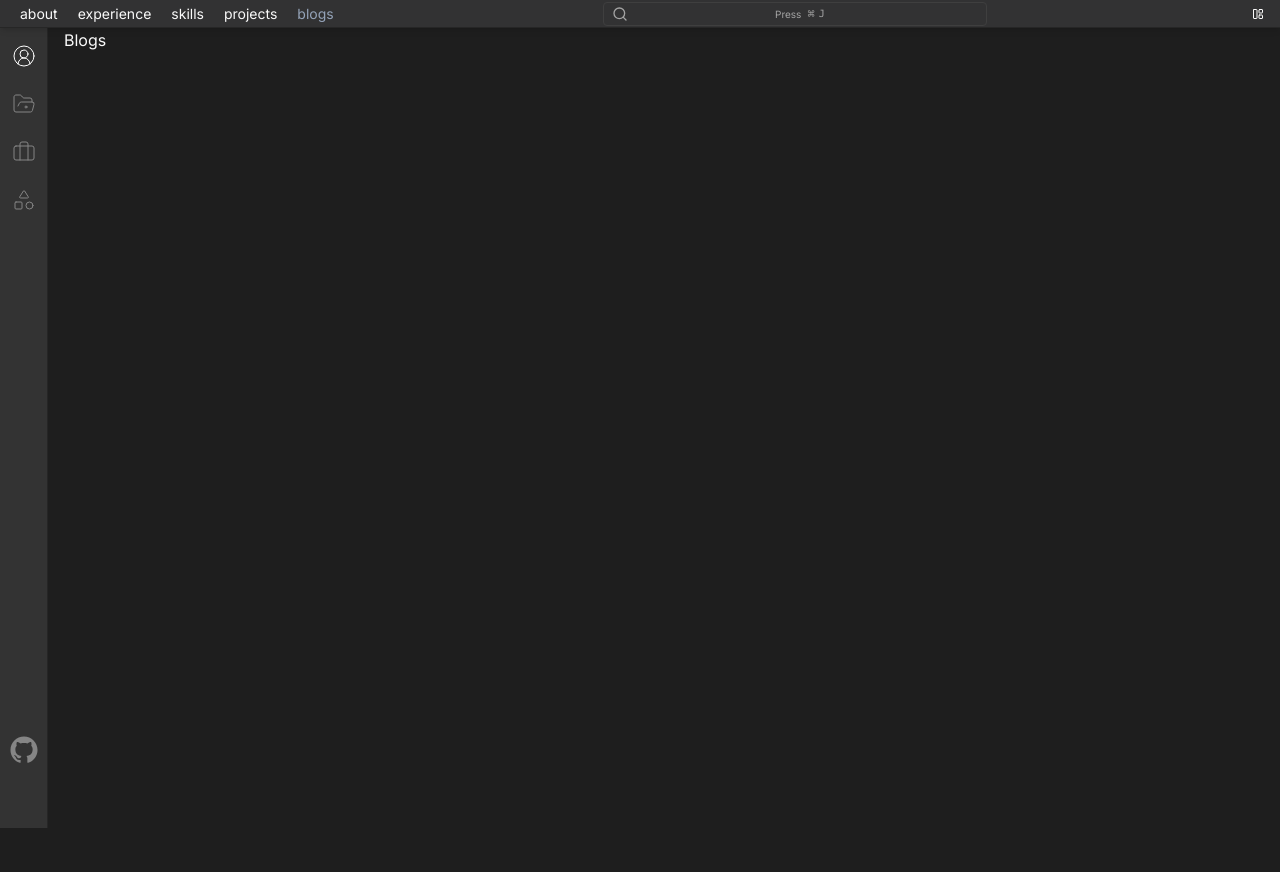
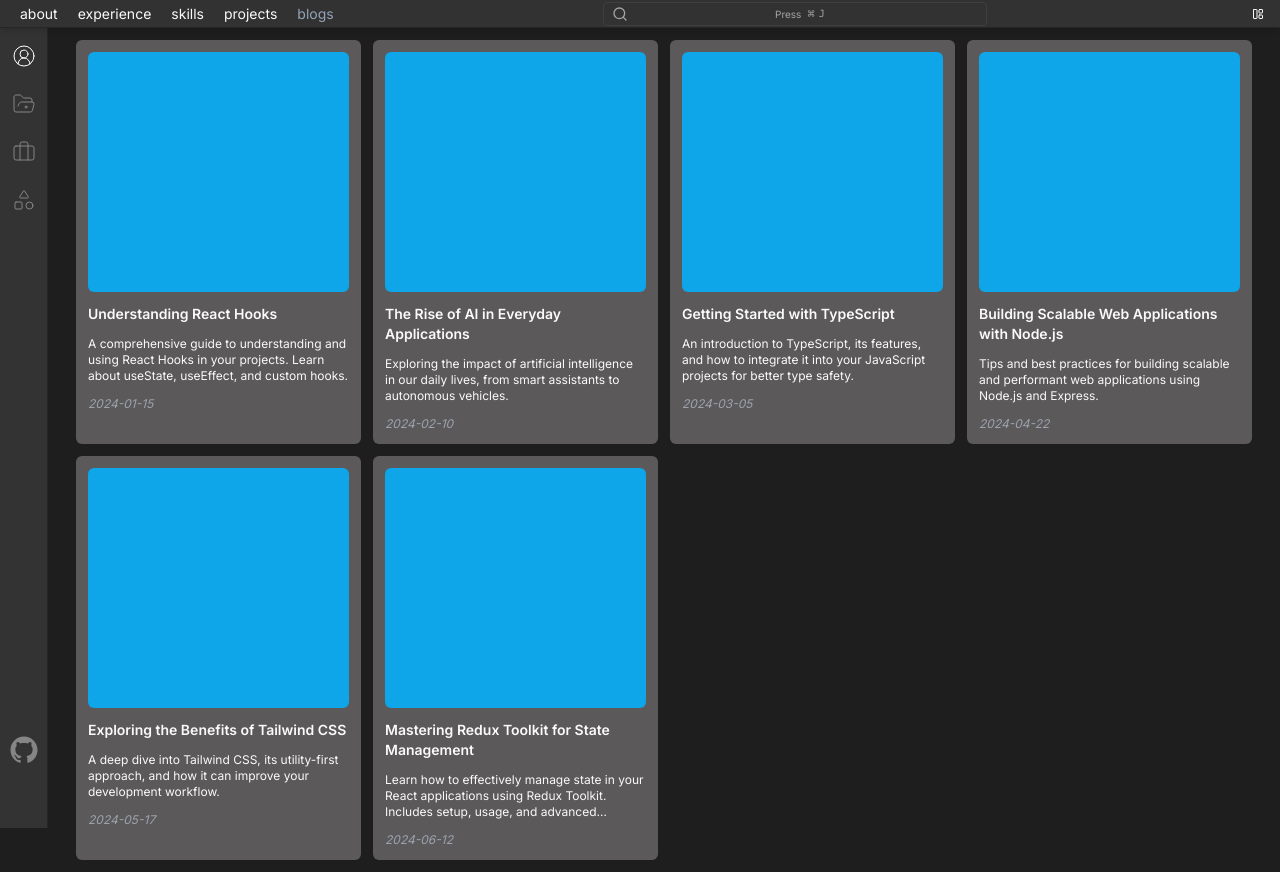
Before and after one commit to aziz-codes/azizcodes, a Next.js app: page /blogs in a window 1280 px wide. Before the commit the page ends 828 px from the top, so only its background shows below. Built offline with nearby package versions, Linux system fonts and the light colour scheme.

Commit message:
blog card design

```diff
--- a/app/blogs/page.tsx
+++ b/app/blogs/page.tsx
@@ -1,7 +1,14 @@
 import React from "react";
-
+import { blogs } from "@/constants/blogs";
+import BlogsCard from "@/components/blogs-card";
 const Blogs = () => {
-  return <div>Blogs</div>;
+  return (
+    <div className="grid grid-cols-12 gap-3 px-3 py-3">
+      {blogs.map((blog) => (
+        <BlogsCard blog={blog} key={blog.id} />
+      ))}
+    </div>
+  );
 };
 
 export default Blogs;
--- /dev/null
+++ b/components/blogs-card.tsx
@@ -0,0 +1,19 @@
+import React from "react";
+interface BlogProps {
+  id: number;
+  title: string;
+  desc: string;
+  dateCreated: string;
+}
+const BlogsCard = ({ blog }: { blog: BlogProps }) => {
+  return (
+    <div className="col-span-12 md:col-span-6 lg:col-span-4 xl:col-span-3 px-3 py-3 rounded-md flex flex-col space-y-3 bg-[#5B595A]">
+      <div className="w-full h-60 rounded-md bg-sky-500"></div>
+      <h4 className="font-semibold text-sm">{blog.title}</h4>
+      <p className="line-clamp-3 text-xs">{blog.desc}</p>
+      <span className="italic text-xs text-gray-400">{blog.dateCreated}</span>
+    </div>
+  );
+};
+
+export default BlogsCard;
--- /dev/null
+++ b/constants/blogs.ts
@@ -0,0 +1,38 @@
+export const blogs = [
+  {
+    id: 1,
+    title: "Understanding React Hooks",
+    desc: "A comprehensive guide to understanding and using React Hooks in your projects. Learn about useState, useEffect, and custom hooks.",
+    dateCreated: "2024-01-15",
+  },
+  {
+    id: 2,
+    title: "The Rise of AI in Everyday Applications",
+    desc: "Exploring the impact of artificial intelligence in our daily lives, from smart assistants to autonomous vehicles.",
+    dateCreated: "2024-02-10",
+  },
+  {
+    id: 3,
+    title: "Getting Started with TypeScript",
+    desc: "An introduction to TypeScript, its features, and how to integrate it into your JavaScript projects for better type safety.",
+    dateCreated: "2024-03-05",
+  },
+  {
+    id: 4,
+    title: "Building Scalable Web Applications with Node.js",
+    desc: "Tips and best practices for building scalable and performant web applications using Node.js and Express.",
+    dateCreated: "2024-04-22",
+  },
+  {
+    id: 5,
+    title: "Exploring the Benefits of Tailwind CSS",
+    desc: "A deep dive into Tailwind CSS, its utility-first approach, and how it can improve your development workflow.",
+    dateCreated: "2024-05-17",
+  },
+  {
+    id: 6,
+    title: "Mastering Redux Toolkit for State Management",
+    desc: "Learn how to effectively manage state in your React applications using Redux Toolkit. Includes setup, usage, and advanced techniques.",
+    dateCreated: "2024-06-12",
+  },
+];
```
